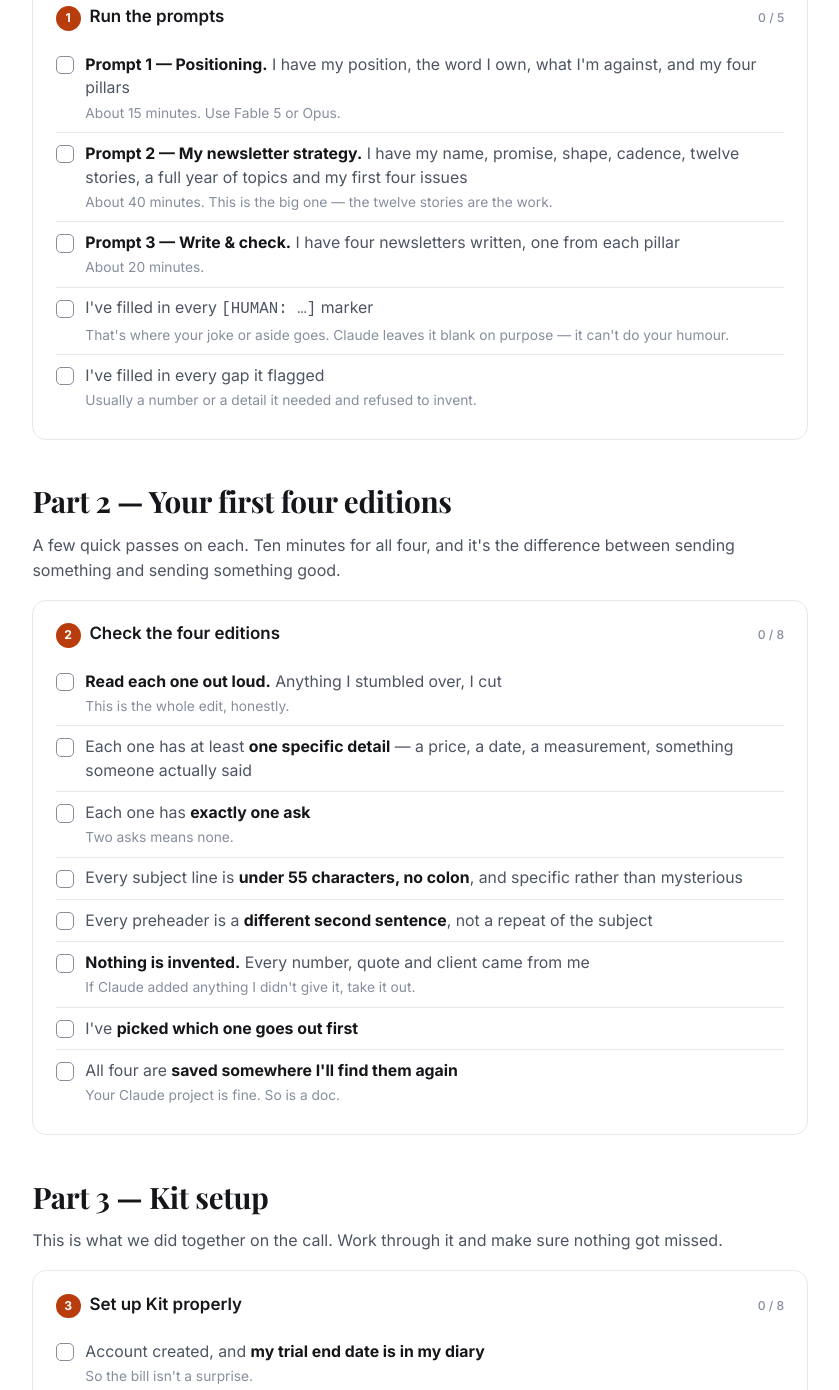
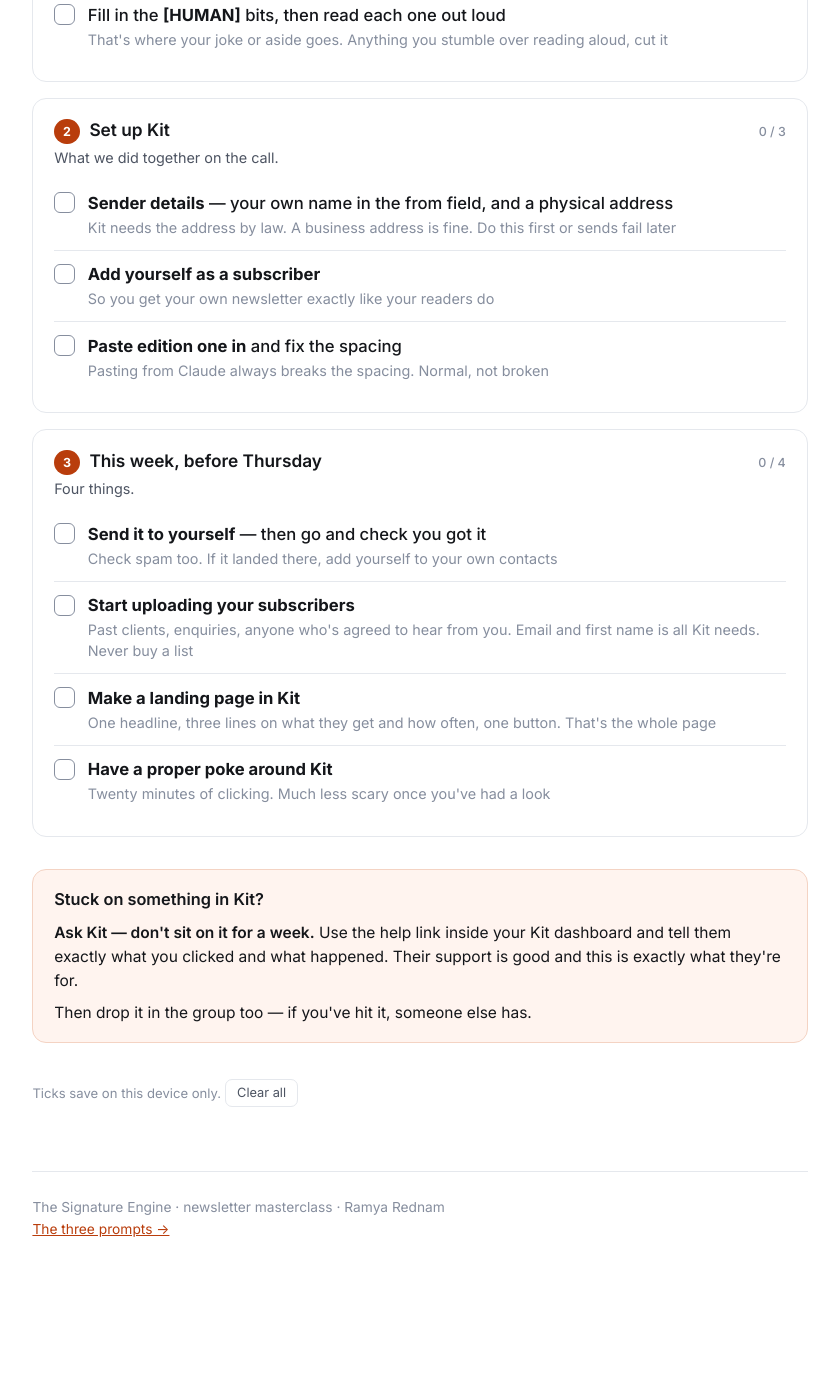
Before and after one commit to ramyarednammv/newsletter-masterclass, a plain HTML site: page checklist.html in a window 1280 px wide. Shown: the part 709-2099 px from the top of the page, without its empty margins (220-1059 px from the left). After the commit the page ends 2045 px from the top, so only its background shows below. Drawn offline with nearby package versions, Linux system fonts and the light colour scheme.

Commit message:
Cut the checklist from 32 items to 11 — it's for absolute beginners

```diff
--- a/checklist.html
+++ b/checklist.html
@@ -58,40 +58,37 @@
   .foot{margin-top:4rem;padding-top:1.6rem;border-top:1px solid var(--line);font-size:.86rem;color:var(--ink-faint)}
   @media (max-width:620px){.gb{grid-template-columns:1fr}.wrap{padding-top:2.2rem}}
 
-  .ck{list-style:none;padding:0;margin:.8rem 0 0}
-  .ck li{display:flex;gap:.7rem;align-items:flex-start;padding:.55rem 0;border-bottom:1px solid var(--line);margin:0}
+  .ck{list-style:none;padding:0;margin:.6rem 0 0}
+  .ck li{display:flex;gap:.8rem;align-items:flex-start;padding:.7rem 0;border-bottom:1px solid var(--line);margin:0}
   .ck li:last-child{border-bottom:none}
-  .ck input{appearance:none;-webkit-appearance:none;flex:none;width:1.15rem;height:1.15rem;margin-top:.2rem;
-            border:1.5px solid var(--ink-faint);border-radius:5px;cursor:pointer;position:relative;background:#fff}
+  .ck input{appearance:none;-webkit-appearance:none;flex:none;width:1.3rem;height:1.3rem;margin-top:.1rem;
+            border:1.5px solid var(--ink-faint);border-radius:6px;cursor:pointer;position:relative;background:#fff}
   .ck input:checked{background:var(--green);border-color:var(--green)}
-  .ck input:checked::after{content:'\2713';position:absolute;inset:0;color:#fff;font-size:.78rem;font-weight:700;
+  .ck input:checked::after{content:'\2713';position:absolute;inset:0;color:#fff;font-size:.85rem;font-weight:700;
             display:flex;align-items:center;justify-content:center}
-  .ck label{cursor:pointer;font-size:.99rem;color:var(--ink-soft);line-height:1.5}
-  .ck input:checked + label{opacity:.45}
-  .ck input:checked + label b{color:var(--ink-soft)}
-  .ck label b{color:var(--ink)}
-  .ck label .why{display:block;font-size:.86rem;color:var(--ink-faint);margin-top:.15rem}
-  .part{border:1px solid var(--line);border-radius:14px;padding:1.2rem 1.4rem;margin-top:1.1rem;background:#fff}
+  .ck label{cursor:pointer;font-size:1.04rem;color:var(--ink);line-height:1.45;font-weight:500}
+  .ck input:checked + label{opacity:.4}
+  .ck label .why{display:block;font-size:.9rem;color:var(--ink-faint);margin-top:.2rem;font-weight:400}
+  .part{border:1px solid var(--line);border-radius:14px;padding:1.1rem 1.3rem 1.2rem;margin-top:1rem;background:#fff}
   .part.done{background:var(--green-soft);border-color:var(--green-line)}
-  .part h3{margin:0;display:flex;align-items:baseline;gap:.55rem;font-size:1.06rem}
-  .part h3 .n{display:inline-flex;align-items:center;justify-content:center;width:1.55rem;height:1.55rem;border-radius:50%;
-              background:var(--accent);color:#fff;font-size:.76rem;font-weight:700;flex:none}
-  .part h3 .cnt{margin-left:auto;font-size:.76rem;color:var(--ink-faint);font-weight:500;white-space:nowrap}
-  .hw{background:var(--accent-soft);border:1px solid var(--accent-line);border-radius:14px;padding:1.2rem 1.4rem;margin-top:1.1rem}
-  .hw h3{margin-top:0}
-  .hw .ck label{color:var(--ink)}
-  .reset{margin-top:2rem;font-size:.82rem;color:var(--ink-faint)}
+  .part h3{margin:0 0 .2rem;display:flex;align-items:baseline;gap:.6rem;font-size:1.08rem}
+  .part h3 .n{display:inline-flex;align-items:center;justify-content:center;width:1.6rem;height:1.6rem;border-radius:50%;
+              background:var(--accent);color:#fff;font-size:.78rem;font-weight:700;flex:none}
+  .part h3 .cnt{margin-left:auto;font-size:.78rem;color:var(--ink-faint);font-weight:500;white-space:nowrap}
+  .reset{margin-top:2.2rem;font-size:.82rem;color:var(--ink-faint)}
   .reset button{font-family:inherit;font-size:.8rem;cursor:pointer;background:none;border:1px solid var(--line);
                 border-radius:7px;padding:.35rem .7rem;color:var(--ink-soft)}
-  .pbar{position:sticky;top:0;background:rgba(255,255,255,.95);border-bottom:1px solid var(--line);
-       padding:.7rem 0 .8rem;margin-bottom:1.2rem;z-index:5;font-size:.86rem;font-weight:600;color:var(--ink)}
-  .pbar .track{height:5px;background:var(--bg-soft);border-radius:99px;margin-top:.45rem;overflow:hidden}
+  .pbar{padding:.2rem 0 1.2rem;font-size:.88rem;font-weight:600;color:var(--ink)}
+  .pbar .track{height:6px;background:var(--bg-soft);border-radius:99px;margin-top:.5rem;overflow:hidden}
   .pbar .fill{height:100%;background:var(--green);width:0;transition:width .25s;border-radius:99px}
+  .help{background:var(--accent-soft);border:1px solid var(--accent-line);border-radius:14px;padding:1.1rem 1.3rem;margin-top:2rem}
+  .help h3{margin:0 0 .5rem;font-size:1.02rem}
+  .help p{color:var(--ink);font-size:.97rem}
 </style></head><body><div class="wrap">
 <div class="top">
   <div class="eyebrow">The Signature Engine · Newsletter masterclass</div>
   <h1>Your checklist</h1>
-  <p class="lede">Everything from the last two sessions in one place, in order. Tick as you go — it saves on this device, so you can close the tab and come back to it.</p>
+  <p class="lede">Eleven things. Tick as you go — it saves on this device, so you can close the tab and come back.</p>
   <div class="nav">
     <a class="on" href="checklist.html">Checklist</a>
     <a href="homework.html">The homework</a>
@@ -102,94 +99,45 @@
 
 <div class="pbar">Progress <span id="pct">0%</span><div class="track"><div class="fill" id="fill"></div></div></div>
 
-<h2>Before you start</h2>
-<p>Have three things open: <strong>the Claude project you use for your business</strong>, <strong>Kit</strong>, and <strong>your own inbox</strong>. That's it.</p>
-
-<h2>Part 1 — The three prompts</h2>
-<p>Skip this if you've already done them. If not, do them <strong>in order, in the same Claude project</strong> — each one feeds the next. <a href="prompts.html">The prompts are here.</a></p>
 <div class="part">
-  <h3><span class="n">1</span> Run the prompts <span class="cnt"></span></h3>
+  <h3><span class="n">1</span> Write your four newsletters <span class="cnt"></span></h3>
+  <p style="font-size:.9rem;margin:0">In order, in the same Claude project. <a href='prompts.html'>The prompts are here.</a></p>
   <ul class="ck">
-    <li><input type="checkbox"><label><b>Prompt 1 — Positioning.</b> I have my position, the word I own, what I'm against, and my four pillars<span class="why">About 15 minutes. Use Fable 5 or Opus.</span></label></li>
-    <li><input type="checkbox"><label><b>Prompt 2 — My newsletter strategy.</b> I have my name, promise, shape, cadence, twelve stories, a full year of topics and my first four issues<span class="why">About 40 minutes. This is the big one — the twelve stories are the work.</span></label></li>
-    <li><input type="checkbox"><label><b>Prompt 3 — Write &amp; check.</b> I have four newsletters written, one from each pillar<span class="why">About 20 minutes.</span></label></li>
-    <li><input type="checkbox"><label>I've filled in every <code>[HUMAN: …]</code> marker<span class="why">That's where your joke or aside goes. Claude leaves it blank on purpose — it can't do your humour.</span></label></li>
-    <li><input type="checkbox"><label>I've filled in every gap it flagged<span class="why">Usually a number or a detail it needed and refused to invent.</span></label></li>
+    <li><input type="checkbox"><label>Run <b>Prompt 1</b> — positioning and your four pillars<span class="why">15 minutes</span></label></li>
+    <li><input type="checkbox"><label>Run <b>Prompt 2</b> — your strategy and a year of topics<span class="why">40 minutes. The longest one</span></label></li>
+    <li><input type="checkbox"><label>Run <b>Prompt 3</b> — it writes your four newsletters<span class="why">20 minutes</span></label></li>
+    <li><input type="checkbox"><label>Fill in the <b>[HUMAN]</b> bits, then read each one out loud<span class="why">That's where your joke or aside goes. Anything you stumble over reading aloud, cut it</span></label></li>
   </ul>
 </div>
 
-<h2>Part 2 — Your first four editions</h2>
-<p>A few quick passes on each. Ten minutes for all four, and it's the difference between sending something and sending something good.</p>
 <div class="part">
-  <h3><span class="n">2</span> Check the four editions <span class="cnt"></span></h3>
+  <h3><span class="n">2</span> Set up Kit <span class="cnt"></span></h3>
+  <p style="font-size:.9rem;margin:0">What we did together on the call.</p>
   <ul class="ck">
-    <li><input type="checkbox"><label><b>Read each one out loud.</b> Anything I stumbled over, I cut<span class="why">This is the whole edit, honestly.</span></label></li>
-    <li><input type="checkbox"><label>Each one has at least <b>one specific detail</b> — a price, a date, a measurement, something someone actually said</label></li>
-    <li><input type="checkbox"><label>Each one has <b>exactly one ask</b><span class="why">Two asks means none.</span></label></li>
-    <li><input type="checkbox"><label>Every subject line is <b>under 55 characters, no colon</b>, and specific rather than mysterious</label></li>
-    <li><input type="checkbox"><label>Every preheader is a <b>different second sentence</b>, not a repeat of the subject</label></li>
-    <li><input type="checkbox"><label><b>Nothing is invented.</b> Every number, quote and client came from me<span class="why">If Claude added anything I didn't give it, take it out.</span></label></li>
-    <li><input type="checkbox"><label>I've <b>picked which one goes out first</b></label></li>
-    <li><input type="checkbox"><label>All four are <b>saved somewhere I'll find them again</b><span class="why">Your Claude project is fine. So is a doc.</span></label></li>
+    <li><input type="checkbox"><label><b>Sender details</b> — your own name in the from field, and a physical address<span class="why">Kit needs the address by law. A business address is fine. Do this first or sends fail later</span></label></li>
+    <li><input type="checkbox"><label><b>Add yourself as a subscriber</b><span class="why">So you get your own newsletter exactly like your readers do</span></label></li>
+    <li><input type="checkbox"><label><b>Paste edition one in</b> and fix the spacing<span class="why">Pasting from Claude always breaks the spacing. Normal, not broken</span></label></li>
   </ul>
 </div>
 
-<h2>Part 3 — Kit setup</h2>
-<p>This is what we did together on the call. Work through it and make sure nothing got missed.</p>
 <div class="part">
-  <h3><span class="n">3</span> Set up Kit properly <span class="cnt"></span></h3>
+  <h3><span class="n">3</span> This week, before Thursday <span class="cnt"></span></h3>
+  <p style="font-size:.9rem;margin:0">Four things.</p>
   <ul class="ck">
-    <li><input type="checkbox"><label>Account created, and <b>my trial end date is in my diary</b><span class="why">So the bill isn't a surprise.</span></label></li>
-    <li><input type="checkbox"><label><b>Sender details done</b> — from name, from address, and a physical mailing address<span class="why">Kit needs the address by law. A business address is fine. Do this before anything else or sends fail later.</span></label></li>
-    <li><input type="checkbox"><label>My <b>from name is a person</b>, not just the company name<span class="why">People open people. This matters more than your subject line.</span></label></li>
-    <li><input type="checkbox"><label><b>One list. No tags, no segments yet</b><span class="why">Keep it simple. Segmenting comes later.</span></label></li>
-    <li><input type="checkbox"><label><b>Plainest template</b> chosen<span class="why">Text-heavy beats designed. It looks like a person wrote it, and it lands in the inbox better.</span></label></li>
-    <li><input type="checkbox"><label><b>I've added myself as a subscriber</b><span class="why">So you receive your own newsletter exactly the way your readers will.</span></label></li>
-    <li><input type="checkbox"><label><b>Edition one pasted in</b> as a one-off email — Kit calls it a Broadcast</label></li>
-    <li><input type="checkbox"><label><b>Spacing fixed after pasting</b><span class="why">Pasting from Claude always breaks the spacing. That's normal, not broken.</span></label></li>
+    <li><input type="checkbox"><label><b>Send it to yourself</b> — then go and check you got it<span class="why">Check spam too. If it landed there, add yourself to your own contacts</span></label></li>
+    <li><input type="checkbox"><label><b>Start uploading your subscribers</b><span class="why">Past clients, enquiries, anyone who's agreed to hear from you. Email and first name is all Kit needs. Never buy a list</span></label></li>
+    <li><input type="checkbox"><label><b>Make a landing page in Kit</b><span class="why">One headline, three lines on what they get and how often, one button. That's the whole page</span></label></li>
+    <li><input type="checkbox"><label><b>Have a proper poke around Kit</b><span class="why">Twenty minutes of clicking. Much less scary once you've had a look</span></label></li>
   </ul>
 </div>
 
-<h2>Part 4 — The test send</h2>
-<p>Send it to yourself and actually check it arrived. Don't skip the spam folder.</p>
-<div class="part">
-  <h3><span class="n">4</span> Test it on yourself <span class="cnt"></span></h3>
-  <ul class="ck">
-    <li><input type="checkbox"><label><b>Sent it to myself</b> as a subscriber</label></li>
-    <li><input type="checkbox"><label><b>It arrived.</b> I checked my inbox <i>and</i> my spam folder<span class="why">If it landed in spam, add yourself to your own contacts — and tell new subscribers to do the same.</span></label></li>
-    <li><input type="checkbox"><label>The <b>from name</b> looks right in my inbox list</label></li>
-    <li><input type="checkbox"><label>The <b>subject and preheader</b> read properly next to each other in the inbox</label></li>
-    <li><input type="checkbox"><label>I <b>opened it on my phone</b>, not just my laptop<span class="why">That's where most of your readers will read it.</span></label></li>
-    <li><input type="checkbox"><label><b>Every link works</b> and goes where I meant it to</label></li>
-    <li><input type="checkbox"><label>No paragraph is <b>longer than three lines</b> on the phone</label></li>
-  </ul>
+<div class="help">
+  <h3>Stuck on something in Kit?</h3>
+  <p><strong>Ask Kit — don't sit on it for a week.</strong> Use the help link inside your Kit dashboard and tell them exactly what you clicked and what happened. Their support is good and this is exactly what they're for.</p>
+  <p style="margin-top:.5rem">Then drop it in the group too — if you've hit it, someone else has.</p>
 </div>
 
-<h2>This week's homework</h2>
-<div class="hw">
-  <h3>This week — four things before Thursday</h3>
-  <ul class="ck">
-    <li><input type="checkbox"><label><b>Send one newsletter as a real test to your own email, and confirm you got it.</b><span class="why">Not a preview — an actual send to yourself as a subscriber. Then go and look for it in your inbox.</span></label></li>
-    <li><input type="checkbox"><label><b>Start uploading your subscribers.</b><span class="why">Anyone who has agreed to hear from you — past clients, enquiries, your contacts. A CSV with email and first name is all Kit needs. Never buy or scrape a list; it wrecks your ability to reach anyone.</span></label></li>
-    <li><input type="checkbox"><label><b>Make a landing page in Kit.</b><span class="why">One headline, three lines on what they get and how often, one button. That's the whole page. Then put the link in your LinkedIn featured section.</span></label></li>
-    <li><input type="checkbox"><label><b>Explore Kit properly.</b><span class="why">Twenty minutes of clicking around. Look at Broadcasts, Subscribers, Forms and Landing Pages. You'll use all four eventually, and it's far less intimidating once you've poked at it.</span></label></li>
-  </ul>
-</div>
-
-<h2>Stuck on something in Kit?</h2>
-<p><strong>Ask Kit directly — don't sit on it for a week.</strong> Their support is good, and answering setup questions is exactly what they're there for. It's almost always faster than waiting for Thursday.</p>
-<ul>
-  <li>Use the <strong>help or support link inside your Kit dashboard</strong> — quickest route, and it already knows which account you're on</li>
-  <li>Search their <strong>help centre</strong> first. Most setup questions are already answered, with screenshots</li>
-  <li>When you ask, <strong>say exactly what you clicked and exactly what happened.</strong> "I clicked send test and nothing arrived" gets a useful answer. "It's not working" doesn't</li>
-  <li><strong>Then drop it in the group as well</strong> — if you hit it, someone else has too</li>
-</ul>
-
-<h2>You're done when…</h2>
-<p>You have <strong>four newsletters written</strong>, <strong>Kit set up</strong>, <strong>one email sent to yourself that you can actually see in your inbox</strong>, <strong>your subscribers going in</strong>, and <strong>a landing page live</strong>.</p>
-<p>That's a working newsletter. Everything from here is just doing it again next week.</p>
-
-<div class="reset">Ticks are saved on this device only. <button id="reset">Clear all ticks</button></div>
+<div class="reset">Ticks save on this device only. <button id="reset">Clear all</button></div>
 
 <div class="foot">The Signature Engine · newsletter masterclass · Ramya Rednam<br><a href="prompts.html">The three prompts →</a></div>
 </div><script>
@@ -199,13 +147,13 @@
   function set(k,v){try{localStorage.setItem(k,v);}catch(e){}}
   boxes.forEach(function(b,i){
     b.id='ck'+i; b.nextElementSibling.setAttribute('for',b.id);
-    if(get('sig-ck-'+i)==='1') b.checked=true;
-    b.addEventListener('change',function(){set('sig-ck-'+i,b.checked?'1':'0');update();});
+    if(get('sig2-'+i)==='1') b.checked=true;
+    b.addEventListener('change',function(){set('sig2-'+i,b.checked?'1':'0');update();});
   });
   function update(){
     var done=boxes.filter(function(b){return b.checked;}).length;
     var pct=boxes.length?Math.round(done/boxes.length*100):0;
-    var el=document.getElementById('pct'); if(el)el.textContent=pct+'% \u2014 '+done+' of '+boxes.length;
+    var el=document.getElementById('pct'); if(el)el.textContent=done+' of '+boxes.length+' done';
     var f=document.getElementById('fill'); if(f)f.style.width=pct+'%';
     [].slice.call(document.querySelectorAll('.part')).forEach(function(p){
       var bs=[].slice.call(p.querySelectorAll('input'));
@@ -215,7 +163,7 @@
     });
   }
   var r=document.getElementById('reset');
-  if(r)r.onclick=function(){boxes.forEach(function(b,i){b.checked=false;set('sig-ck-'+i,'0');});update();};
+  if(r)r.onclick=function(){boxes.forEach(function(b,i){b.checked=false;set('sig2-'+i,'0');});update();};
   update();
 })();
 </script></body></html>
```
